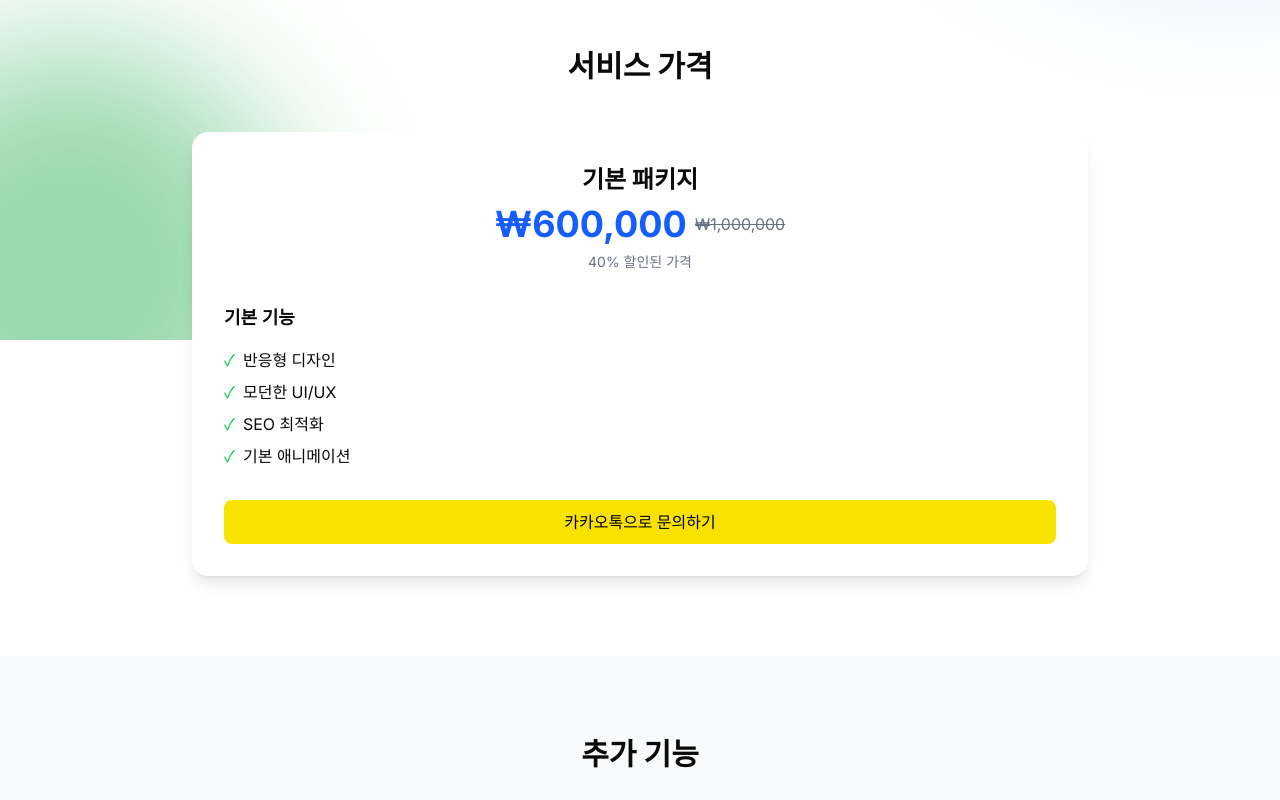
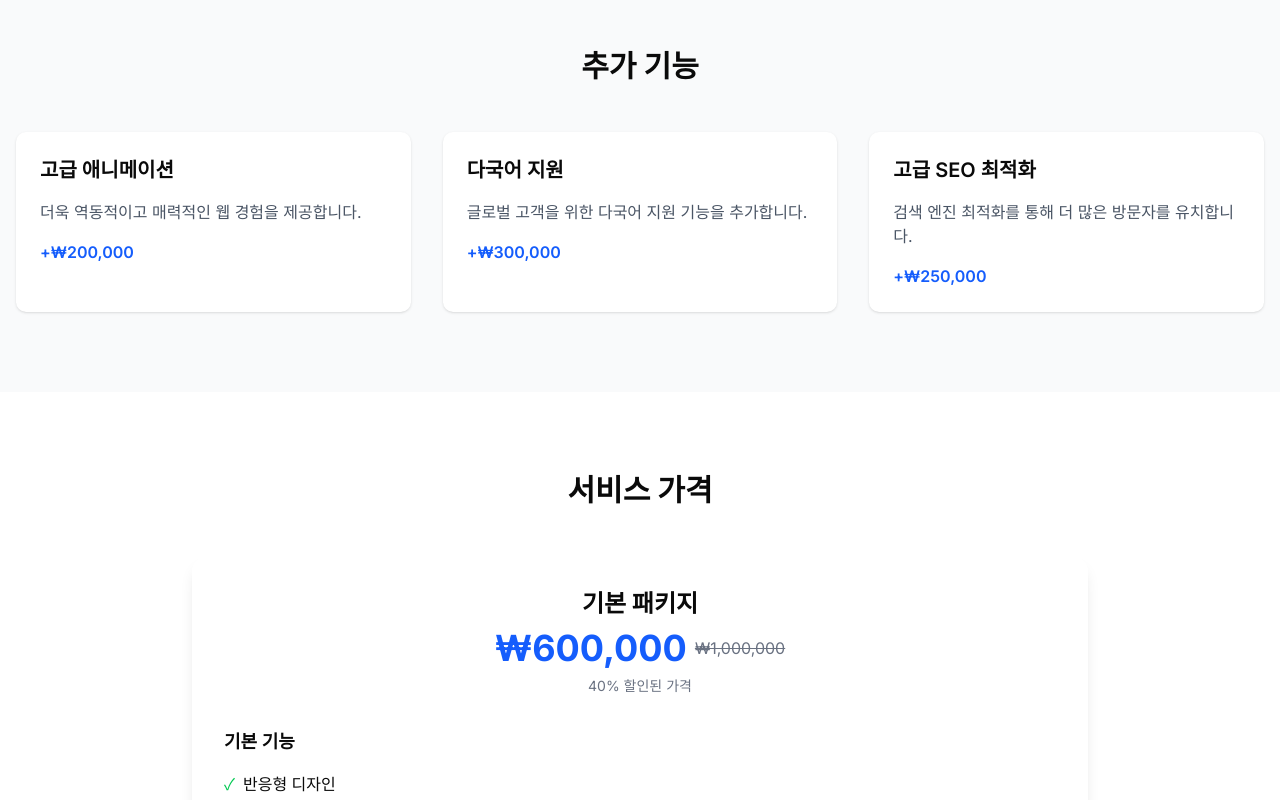
Before and after one commit to kss2002/MakeLandingPage, a Next.js app: page / in a window 1280 px wide. Shown: the part 460-1260 px from the top of the page. Built offline with nearby package versions, Linux system fonts and the light colour scheme.

Commit message:
섹션 추가

```diff
--- a/src/app/page.tsx
+++ b/src/app/page.tsx
@@ -1,6 +1,8 @@
 import { HeroSection } from '@/components/sections/HeroSection';
+import { FeaturesSection } from '@/components/sections/FeaturesSection';
 import { PricingSection } from '@/components/sections/PricingSection';
-import { FeaturesSection } from '@/components/sections/FeaturesSection';
+import { TimeLimitSection } from '@/components/sections/TimeLimitSection';
+import { ReviewsSection } from '@/components/sections/ReviewsSection';
 import { ContactSection } from '@/components/sections/ContactSection';
 
 export default function Home() {
@@ -8,8 +10,10 @@ export default function Home() {
     <>
       <main className="min-h-screen">
         <HeroSection />
+        <FeaturesSection />
         <PricingSection />
-        <FeaturesSection />
+        <TimeLimitSection />
+        <ReviewsSection />
         <ContactSection />
       </main>
     </>
```
